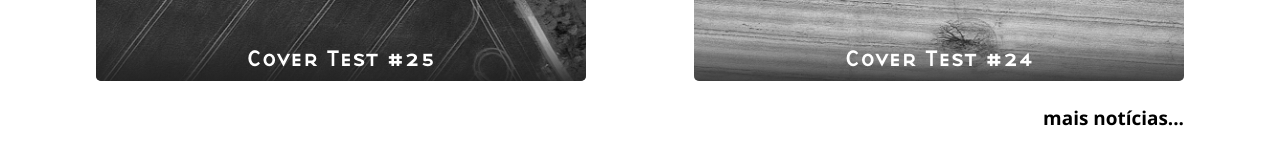
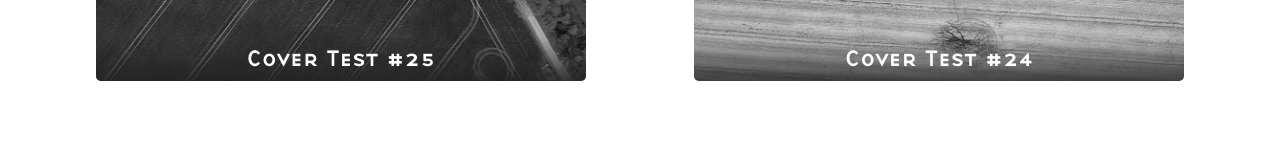
Before and after one commit to thiagohersan-www/silo-cover-test, a Jekyll site: the page built from _pages/index_pt.md, in a window 1280 px wide and 900 px high, scrolled down 1915 px. Shown: the part 743-897 px from the top of the window. Built offline with Jekyll 4.4.1, drawn with Linux system fonts in a browser that asks for light colours; nearby versions of some CDN libraries; after the commit the page ends 2789 px from its top, so only the background shows below that.

Commit message:
Update home.html

```diff
--- a/_layouts/home.html
+++ b/_layouts/home.html
@@ -24,11 +24,6 @@
             </a>
           {% endfor %}
         </div>
-        {% if page.lang == 'en' %}
-          <a href="{{ site.baseurl }}/news/"><h3 class="more-news-link">more news...</h3></a>
-        {% else %}
-          <a href="{{ site.baseurl }}/noticias/"><h3 class="more-news-link">mais notícias...</h3></a>
-        {% endif %}
       </section>
     </div>
   </body>
```
